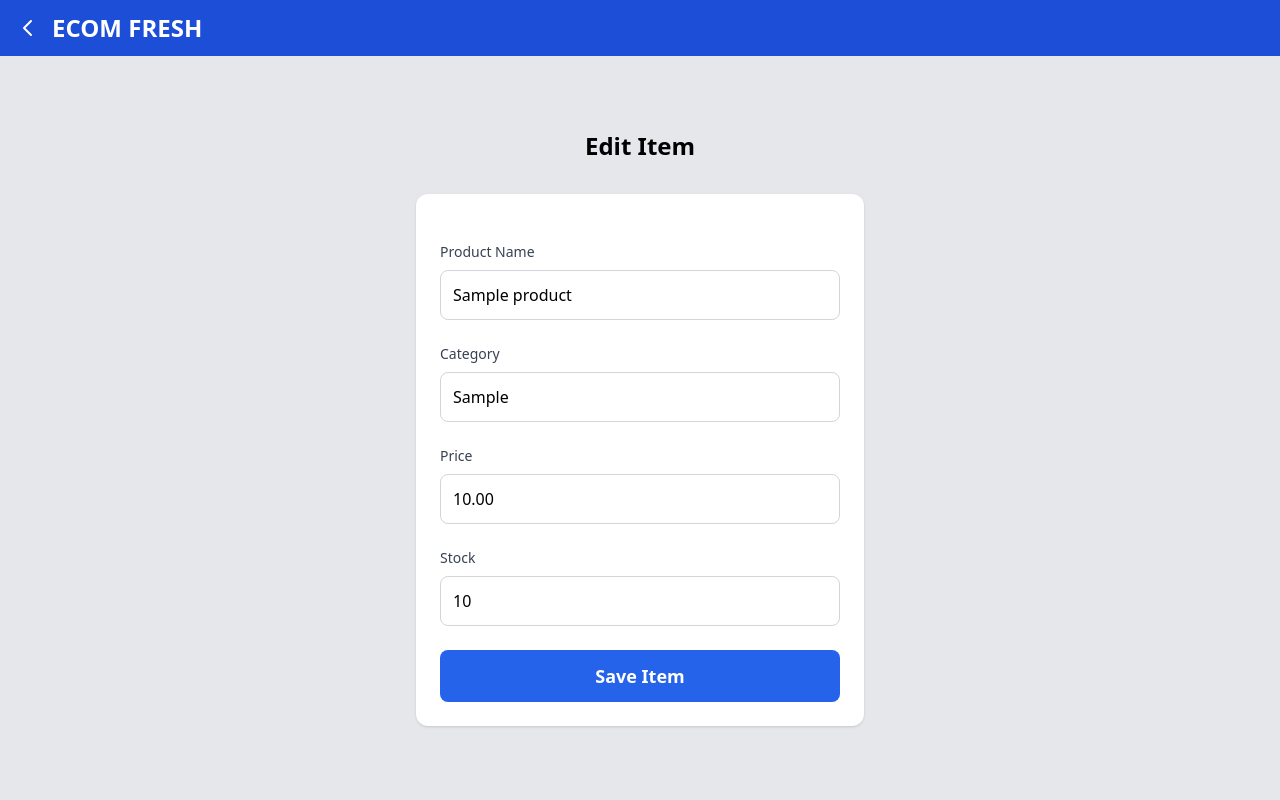
After one commit to StuwiePB/EcomFresh, a Laravel app: page /admin/items/1/edit in a window 1280 px wide. The commit adds this page. Run offline with Laravel 12, Linux system fonts and the light colour scheme; tables that the repository leaves empty hold one stand-in row (values such as "Sample post"); some libraries are stand-ins or nearby versions.

Commit message:
Implement Edit and Update functionality for items in the admin panel

```diff
--- a/app/Http/Controllers/ProductController.php
+++ b/app/Http/Controllers/ProductController.php
@@ -2,46 +2,70 @@
 
 namespace App\Http\Controllers;
 
+use App\Models\Product;
 use Illuminate\Http\Request;
 
 class ProductController extends Controller
 {
+    /**
+     * Show customer main page with categories
+     */
     public function index()
     {
-        $categories = [
-            [
-                'name' => 'Chicken',
-                'description' => 'Fresh poultry products'
-            ],
-            [
-                'name' => 'Beef',
-                'description' => 'Quality beef selections'
-            ],
-            [
-                'name' => 'Vegetables',
-                'description' => 'Farm-fresh vegetables'
-            ],
-            [
-                'name' => 'Discounted produce',
-                'description' => 'Special offers and discounts'
-            ]
-        ];
-
+        $categories = Product::getCategories();
         return view('customer.main', compact('categories'));
     }
-public function index()
-    {
-        $products = Product::all();
-        return view('admin.items.index', compact('products'));
+
+    /**
+     * Show admin products index page
+     */
+public function adminIndex()
+{
+    $chickens = Product::all();
+
+    // If no products exist, create sample data
+    if ($chickens->count() === 0) {
+        Product::create([
+            'name' => 'Chicken Breast',
+            'category' => 'Meat',
+            'price' => 3.50,
+            'stock' => 30,
+            'status' => 'active'
+        ]);
+
+        Product::create([
+            'name' => 'Whole Chicken',
+            'category' => 'Meat',
+            'price' => 5.50,
+            'stock' => 30,
+            'status' => 'active'
+        ]);
+
+        // Refresh the collection
+        $chickens = Product::all();
     }
+
+    return view('admin.chicken-crud', compact('chickens'));
+}
+public function adminChickenIndex()
+{
+    $chickens = Product::all(); // fetch all items
+    return view('admin.chicken-crud', compact('chickens'));
+}
 
     /**
      * Show Add Item form
      */
     public function create()
     {
-        return view('admin.items.create'); // resources/views/admin/items/create.blade.php
+        return view('admin.items.create');
     }
+
+    public function edit($id)
+{
+    $item = Product::findOrFail($id); // fetch item by id
+    return view('admin.edititem', compact('item'));
+}
 
     /**
      * Handle saving a new item
@@ -61,4 +85,23 @@ public function index()
                          ->with('success', 'Item added successfully!');
     }
 
+    public function update(Request $request, $id)
+{
+    $request->validate([
+        'name' => 'required|string|max:255',
+        'category' => 'required|string|max:255',
+        'price' => 'required|numeric',
+        'stock' => 'required|integer',
+    ]);
+
+    $item = Product::findOrFail($id);
+    $item->update([
+        'name' => $request->name,
+        'category' => $request->category,
+        'price' => $request->price,
+        'stock' => $request->stock,
+    ]);
+
+    return redirect()->route('admin.chicken-crud')->with('success', 'Item updated successfully');
 }
+}
--- /dev/null
+++ b/app/Models/Product.php
@@ -0,0 +1,221 @@
+<?php
+
+namespace App\Models;
+
+use Illuminate\Database\Eloquent\Factories\HasFactory;
+use Illuminate\Database\Eloquent\Model;
+use Illuminate\Database\Eloquent\SoftDeletes;
+
+class Product extends Model
+{
+    use HasFactory, SoftDeletes;
+
+    /**
+     * The attributes that are mass assignable.
+     *
+     * @var array<int, string>
+     */
+    protected $fillable = [
+        'name',
+        'category',
+        'price',
+        'stock',
+        'description',
+        'image',
+        'is_discounted',
+        'discount_price',
+        'status'
+    ];
+
+    /**
+     * The attributes that should be cast.
+     *
+     * @var array<string, string>
+     */
+    protected $casts = [
+        'price' => 'decimal:2',
+        'discount_price' => 'decimal:2',
+        'stock' => 'integer',
+        'is_discounted' => 'boolean',
+        'created_at' => 'datetime',
+        'updated_at' => 'datetime',
+    ];
+
+    /**
+     * Available categories for products
+     */
+    public static function getCategories()
+    {
+        return [
+            [
+                'name' => 'Chicken',
+                'description' => 'Fresh poultry products'
+            ],
+            [
+                'name' => 'Beef',
+                'description' => 'Quality beef selections'
+            ],
+            [
+                'name' => 'Vegetables',
+                'description' => 'Farm-fresh vegetables'
+            ],
+            [
+                'name' => 'Discounted produce',
+                'description' => 'Special offers and discounts'
+            ]
+        ];
+    }
+
+    /**
+     * Get category names as array
+     */
+    public static function getCategoryNames()
+    {
+        return array_column(self::getCategories(), 'name');
+    }
+
+    /**
+     * Scope a query to only include products in a specific category.
+     */
+    public function scopeByCategory($query, $category)
+    {
+        return $query->where('category', $category);
+    }
+
+    /**
+     * Scope a query to only include discounted products.
+     */
+    public function scopeDiscounted($query)
+    {
+        return $query->where('is_discounted', true);
+    }
+
+    /**
+     * Scope a query to only include in-stock products.
+     */
+    public function scopeInStock($query)
+    {
+        return $query->where('stock', '>', 0);
+    }
+
+    /**
+     * Scope a query to only include out-of-stock products.
+     */
+    public function scopeOutOfStock($query)
+    {
+        return $query->where('stock', '<=', 0);
+    }
+
+    /**
+     * Get the final price (considering discounts)
+     */
+    public function getFinalPriceAttribute()
+    {
+        return $this->is_discounted && $this->discount_price
+            ? $this->discount_price
+            : $this->price;
+    }
+
+    /**
+     * Check if product is available
+     */
+    public function getIsAvailableAttribute()
+    {
+        return $this->stock > 0 && $this->status === 'active';
+    }
+
+    /**
+     * Get discount percentage if applicable
+     */
+    public function getDiscountPercentageAttribute()
+    {
+        if ($this->is_discounted && $this->discount_price && $this->price > 0) {
+            return round((($this->price - $this->discount_price) / $this->price) * 100);
+        }
+        return 0;
+    }
+
+    /**
+     * Update product stock
+     */
+    public function updateStock($quantity)
+    {
+        $this->stock += $quantity;
+        return $this->save();
+    }
+
+    /**
+     * Decrement stock when product is purchased
+     */
+    public function decrementStock($quantity = 1)
+    {
+        if ($this->stock >= $quantity) {
+            $this->stock -= $quantity;
+            return $this->save();
+        }
+        return false;
+    }
+
+    /**
+     * Increment stock
+     */
+    public function incrementStock($quantity = 1)
+    {
+        $this->stock += $quantity;
+        return $this->save();
+    }
+
+    /**
+     * Check if product is low in stock
+     */
+    public function isLowStock($threshold = 10)
+    {
+        return $this->stock <= $threshold;
+    }
+
+    /**
+     * Get products by category with pagination
+     */
+    public static function getProductsByCategory($category, $perPage = 12)
+    {
+        return self::byCategory($category)
+                  ->inStock()
+                  ->orderBy('name')
+                  ->paginate($perPage);
+    }
+
+    /**
+     * Search products by name or description
+     */
+    public static function search($searchTerm)
+    {
+        return self::where('name', 'like', "%{$searchTerm}%")
+                  ->orWhere('description', 'like', "%{$searchTerm}%")
+                  ->inStock()
+                  ->orderBy('name')
+                  ->get();
+    }
+
+    /**
+     * Get featured products (you can customize the logic)
+     */
+    public static function getFeatured($limit = 8)
+    {
+        return self::inStock()
+                  ->orderBy('created_at', 'desc')
+                  ->limit($limit)
+                  ->get();
+    }
+
+    /**
+     * Get discounted products
+     */
+    public static function getDiscountedProducts($limit = 8)
+    {
+        return self::discounted()
+                  ->inStock()
+                  ->orderBy('created_at', 'desc')
+                  ->limit($limit)
+                  ->get();
+    }
+}
--- /dev/null
+++ b/resources/views/admin/edititem.blade.php
@@ -0,0 +1,91 @@
+<!DOCTYPE html>
+<html lang="en">
+<head>
+    <meta charset="UTF-8">
+    <meta name="viewport" content="width=device-width, initial-scale=1.0">
+    <title>Edit Item - ECOM FRESH</title>
+    <script src="https://cdn.tailwindcss.com"></script>
+</head>
+<body class="bg-gray-200 min-h-screen flex flex-col">
+
+    <!-- Header -->
+    <header class="bg-blue-700 text-white flex items-center px-4 py-3">
+        <a href="{{ route('admin.chicken-crud') }}" class="mr-3">
+            <svg xmlns="http://www.w3.org/2000/svg" class="h-6 w-6" fill="none" viewBox="0 0 24 24" stroke="currentColor">
+                <path stroke-linecap="round" stroke-linejoin="round" stroke-width="2" d="M15 19l-7-7 7-7" />
+            </svg>
+        </a>
+        <h1 class="text-lg sm:text-xl md:text-2xl font-extrabold">ECOM FRESH</h1>
+    </header>
+
+    <!-- Edit Form Container -->
+    <main class="flex-1 p-4 flex justify-center items-center">
+        <div class="w-full max-w-md">
+            <div class="text-center mb-8">
+                <h2 class="text-xl md:text-2xl font-bold">Edit Item</h2>
+            </div>
+
+            <!-- Form Card -->
+            <div class="bg-white rounded-xl shadow p-6">
+                @if(session('success'))
+                    <div class="bg-green-100 border border-green-400 text-green-700 px-4 py-3 rounded mb-4">
+                        {{ session('success') }}
+                    </div>
+                @endif
+
+                <form action="{{ route('items.update', $item->id) }}" method="POST" class="space-y-6">
+                    @csrf
+                    @method('PUT')
+
+                    <!-- Product Name -->
+                    <div>
+                        <label class="block text-sm font-medium text-gray-700 mb-2">Product Name</label>
+                        <input type="text" name="name" value="{{ old('name', $item->name) }}"
+                               class="w-full border border-gray-300 rounded-lg p-3 focus:outline-none focus:ring-2 focus:ring-blue-500 focus:border-transparent">
+                        @error('name')
+                            <p class="text-red-500 text-sm mt-1">{{ $message }}</p>
+                        @enderror
+                    </div>
+
+                    <!-- Category -->
+                    <div>
+                        <label class="block text-sm font-medium text-gray-700 mb-2">Category</label>
+                        <input type="text" name="category" value="{{ old('category', $item->category) }}"
+                               class="w-full border border-gray-300 rounded-lg p-3 focus:outline-none focus:ring-2 focus:ring-blue-500 focus:border-transparent">
+                        @error('category')
+                            <p class="text-red-500 text-sm mt-1">{{ $message }}</p>
+                        @enderror
+                    </div>
+
+                    <!-- Price -->
+                    <div>
+                        <label class="block text-sm font-medium text-gray-700 mb-2">Price</label>
+                        <input type="number" step="0.01" name="price" value="{{ old('price', $item->price) }}"
+                               class="w-full border border-gray-300 rounded-lg p-3 focus:outline-none focus:ring-2 focus:ring-blue-500 focus:border-transparent">
+                        @error('price')
+                            <p class="text-red-500 text-sm mt-1">{{ $message }}</p>
+                        @enderror
+                    </div>
+
+                    <!-- Stock -->
+                    <div>
+                        <label class="block text-sm font-medium text-gray-700 mb-2">Stock</label>
+                        <input type="number" name="stock" value="{{ old('stock', $item->stock) }}"
+                               class="w-full border border-gray-300 rounded-lg p-3 focus:outline-none focus:ring-2 focus:ring-blue-500 focus:border-transparent">
+                        @error('stock')
+                            <p class="text-red-500 text-sm mt-1">{{ $message }}</p>
+                        @enderror
+                    </div>
+
+                    <!-- Save Button -->
+                    <button type="submit"
+                            class="w-full bg-blue-600 text-white py-3 px-4 rounded-lg hover:bg-blue-700 transition font-semibold text-lg">
+                        Save Item
+                    </button>
+                </form>
+            </div>
+        </div>
+    </main>
+
+</body>
+</html>
--- a/routes/web.php
+++ b/routes/web.php
@@ -5,8 +5,8 @@ use Laravel\Fortify\Features;
 use Livewire\Volt\Volt;
 use App\Http\Controllers\ProductController;
 use App\Http\Controllers\AdminAuthController;
+use App\Http\Controllers\EditItemController;
 use App\Models\Product;
-
 
 // --------------------
 // Customer routes
@@ -39,14 +39,13 @@ Route::get('/admin/items', function () {
 })->name('admin.items');
 
 // Admin Chicken CRUD
-Route::get('/admin/chicken-crud', function () {
-    return view('admin.chicken-crud');
-})->name('admin.chicken-crud');
+Route::get('/admin/chicken-crud', [ProductController::class, 'adminIndex'])->name('admin.chicken-crud');
 
 // Admin add new item
 Route::get('/admin/items/create', function () {
     return view('admin.adminaddnewitem'); // resources/views/admin/adminaddnewitem.blade.php
 })->name('items.create');
+
 
 // Save new item (form submit)
 Route::post('/admin/items', function (Request $request) {
@@ -61,6 +60,10 @@ Route::post('/admin/items', function (Request $request) {
 
     return redirect()->route('items.index')->with('success', 'Item added successfully!');
 })->name('items.store');
+
+// Edit Item form
+Route::get('/admin/items/{id}/edit', [ProductController::class, 'edit'])->name('items.edit');
+Route::put('/admin/items/{id}', [ProductController::class, 'update'])->name('items.update');
 
 // --------------------
 // Volt settings routes
```
Also changed, not shown: app/Http/Controllers/EditItemController.php (added, +37 -0 lines), resources/views/admin/chicken-crud.blade.php (+12 -52 lines), database/migrations/2025_09_30_143033_create_products_table.php (added).
